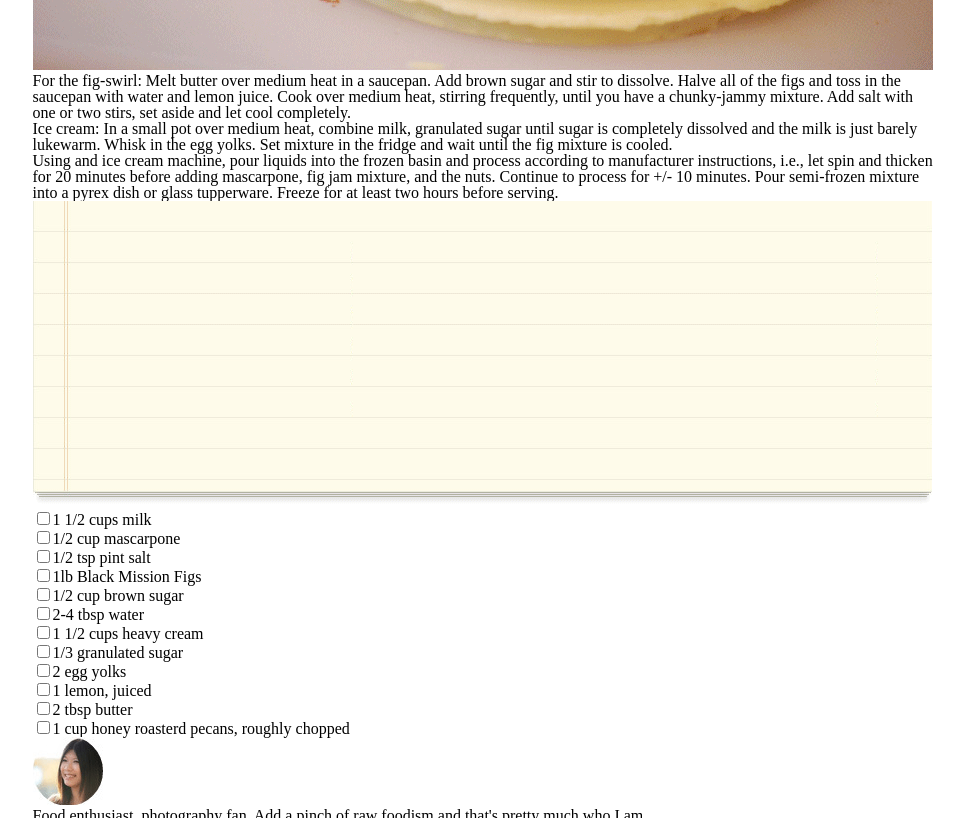
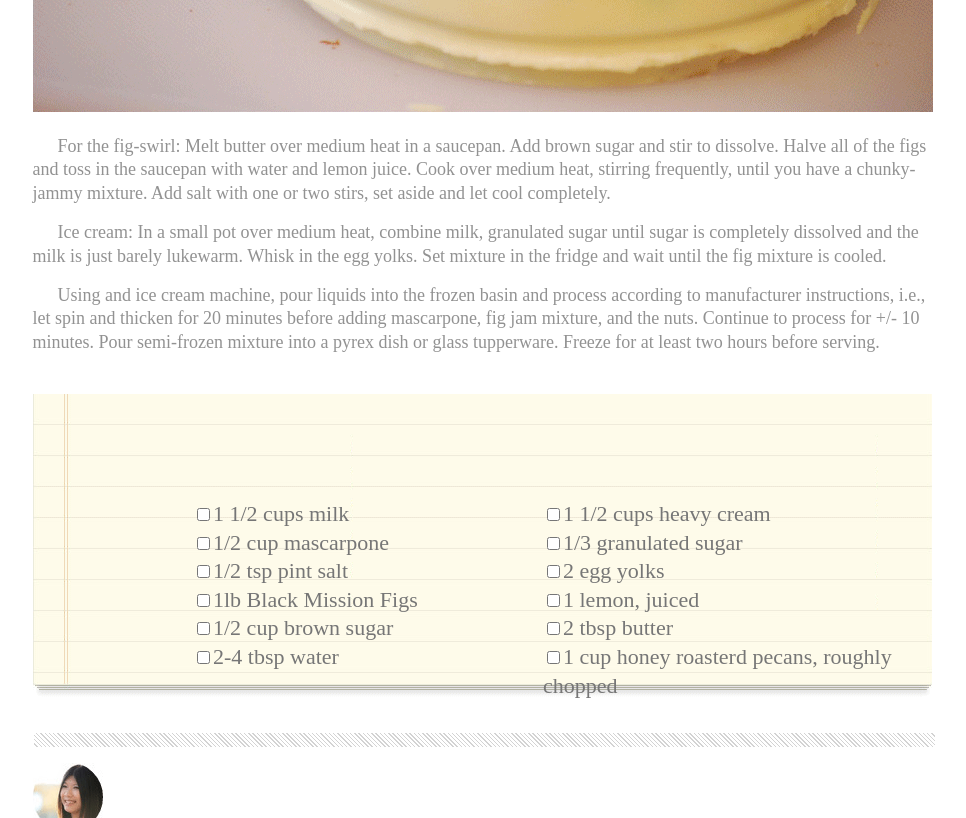
Before and after one commit to vgalenko/chocolate-pizza, a plain HTML site: page index.html in a window 1280 px wide. Shown: the part 770-1588 px from the top of the page, without its empty margins (157-1123 px from the left). Drawn offline with Linux system fonts and the light colour scheme.

Commit message:
aligned all the content and assigned font values

```diff
--- a/index.html
+++ b/index.html
@@ -26,17 +26,16 @@
         <li><img src="img/mail-icon.png"></li>
       </ul>
     </div>
-    <div class="border">
+  </header>
 
-    </div>
-  </header>
+  <div class="top_border"> </div>
 
   <section>
     <div class="title">
       <h2>Chocolate Pizza</h2>
       <p>POSTED ON 15 DEC / DESSERTS</p>
     </div>
-    <span id="printer"><img src="img/print-icon.png" alt></span>
+    <span id="printer"><img src="img/print-icon.png"><span><p id="print">PRINT</p></span></span>
   </section>
 
   <section class="pizza_img">
@@ -44,37 +43,42 @@
   </section>
 
   <section class="paragraph">
-    <p>For the fig-swirl: Melt butter over medium heat in a saucepan. Add brown sugar and stir to dissolve. Halve all of the figs and toss in the saucepan with water and lemon juice. Cook over medium heat, stirring frequently, until you have a chunky-jammy mixture. Add salt with one or two stirs, set aside and let cool completely.</p>
-      <p>Ice cream: In a small pot over medium heat, combine milk, granulated sugar until sugar is completely dissolved and the milk is just barely lukewarm. Whisk in the egg yolks. Set mixture in the fridge and wait until the fig mixture is cooled.</p>
-      <p>Using and ice cream machine, pour liquids into the frozen basin and process according to manufacturer instructions, i.e., let spin and thicken for 20 minutes before adding mascarpone, fig jam mixture, and the nuts. Continue to process for +/- 10 minutes. Pour semi-frozen mixture into a pyrex dish or glass tupperware. Freeze for at least two hours before serving.</p>
+    <p class="paragraph">For the fig-swirl: Melt butter over medium heat in a saucepan. Add brown sugar and stir to dissolve. Halve all of the figs and toss in the saucepan with water and lemon juice. Cook over medium heat, stirring frequently, until you have a chunky-jammy mixture. Add salt with one or two stirs, set aside and let cool completely.</p>
+    <br>
+      <p class="paragraph">Ice cream: In a small pot over medium heat, combine milk, granulated sugar until sugar is completely dissolved and the milk is just barely lukewarm. Whisk in the egg yolks. Set mixture in the fridge and wait until the fig mixture is cooled.</p>
+      <br>
+      <p class="paragraph">Using and ice cream machine, pour liquids into the frozen basin and process according to manufacturer instructions, i.e., let spin and thicken for 20 minutes before adding mascarpone, fig jam mixture, and the nuts. Continue to process for +/- 10 minutes. Pour semi-frozen mixture into a pyrex dish or glass tupperware. Freeze for at least two hours before serving.</p>
   </section>
 
   <section>
     <div class="list">
       <img src="img/list-bg.png">
     </div>
-    <ul>
-      <li class="ingredients"><input type="checkbox">1 1/2 cups milk</input></li>
-      <li class="ingredients"><input type="checkbox">1/2 cup mascarpone</input></li>
-      <li class="ingredients"><input type="checkbox">1/2 tsp pint salt</input></li>
-      <li class="ingredients"><input type="checkbox">1lb Black Mission Figs</input></li>
-      <li class="ingredients"><input type="checkbox">1/2 cup brown sugar</input></li>
-      <li class="ingredients"><input type="checkbox">2-4 tbsp water</input></li>
+    <ul class="ingredients">
+      <li><input type="checkbox">1 1/2 cups milk</input></li>
+      <li><input type="checkbox">1/2 cup mascarpone</input></li>
+      <li><input type="checkbox">1/2 tsp pint salt</input></li>
+      <li><input type="checkbox">1lb Black Mission Figs</input></li>
+      <li><input type="checkbox">1/2 cup brown sugar</input></li>
+      <li><input type="checkbox">2-4 tbsp water</input></li>
     </ul>
 
-    <ul>
-      <li class="ingredients"><input type="checkbox">1 1/2 cups heavy cream</input></li>
-      <li class="ingredients"><input type="checkbox">1/3 granulated sugar</input></li>
-      <li class="ingredients"><input type="checkbox">2 egg yolks</input></li>
-      <li class="ingredients"><input type="checkbox">1 lemon, juiced</input></li>
-      <li class="ingredients"><input type="checkbox">2 tbsp butter</input></li>
-      <li class="ingredients"><input type="checkbox">1 cup honey roasterd pecans, roughly chopped</input></li>
+    <ul class="ingredients2">
+      <li><input type="checkbox">1 1/2 cups heavy cream</input></li>
+      <li><input type="checkbox">1/3 granulated sugar</input></li>
+      <li><input type="checkbox">2 egg yolks</input></li>
+      <li><input type="checkbox">1 lemon, juiced</input></li>
+      <li><input type="checkbox">2 tbsp butter</input></li>
+      <li><input type="checkbox">1 cup honey roasterd pecans, roughly <br> chopped</input></li>
     </ul>
   </section>
+
+  <div class="bottom_border"> </div>
 
   <section>
     <div class="venessa_img">
       <img src="img/van-pic.png">
+      <h6>Vanessa Stevenson</h6>
       <p>Food enthusiast, photography fan. Add a pinch of raw foodism and that's pretty much who I am.</p>
       <div class="share_recipe_button">
       </div>
--- a/style.css
+++ b/style.css
@@ -3,13 +3,12 @@ main {
   width: 901px;
   margin-left: auto;
   margin-right: auto;
-  margin-top: 50px;
+  margin-top: 30px;
 }
 
 header #logo {
   float: left;
   padding-right: 10px;
-
 }
 
 .delicious_heading h1 {
@@ -21,29 +20,38 @@ header #logo {
 
 .delicious_heading p {
   font-size: 16px;
-  color: gray;
+  color: #B1B1B1;
   font-family: Myriad Arabic;
+  padding-bottom: 30px;
 }
 
-.social_logos ul li{
-  position: relative;
-  text-align: right;
-  margin-bottom: 40px;
+.social_logos ul li {
+  margin-bottom: 70px;
   display: inline-block;
-  float: right;
 }
 
-.border {
-    height: 12px;
+.social_logos li:nth-child(7) {
+  margin-left: 7px;
+}
+
+.social_logos {
+  position: absolute;
+  top: 65px;
+  left: 940px;
+}
+
+.top_border {
+    height: 14px;
     width: 901px;
+    margin-bottom: 40px;
     margin: 1px;
     background-image:
      repeating-linear-gradient(
        45deg,
        white,
        white 2px,
-       #CFCFCF 1px,
-       #CFCFCF 3px /* determines size */
+       #D3D3D3 1px,
+       #D3D3D3 3px
      );
   }
 
@@ -54,17 +62,83 @@ header #logo {
 
 h2 {
   font-weight: bold;
-  font-size: 38px;
+  font-size: 42px;
   font-family: Avenir Next Condensed;
   color: #333333;
 }
 
 .title p {
   font-family: Avenir Next;
-  font-size: 12px;
-  color: gray;
+  font-size: 14px;
+  color: #B1B1B1;
 }
 
-#printer {
+#print, #printer {
   float: right;
+  display: inline-block;
+  color: #B1B1B1;
+  font-family: Myriad Arabic;
+  font-size: 18px;
 }
+
+.pizza_img {
+  margin-top: 40px;
+  padding-bottom: 20px;
+}
+
+.paragraph p{
+  font-family: Avenir Next;
+  font-size: 18px;
+  color: #929292;
+  font-weight: 500;
+  text-indent: 25px;
+  line-height: 130%;
+}
+
+.list {
+  margin-top: 40px;
+  padding-bottom: 30px;
+}
+
+.ingredients {
+  position: absolute;
+  top: 1270px;
+  left: 350px;
+  clear: left;
+  font-family: Avenir Next;
+  font-size: 22px;
+  color: #767676;
+  line-height: 130%;
+  font-weight: 500;
+
+}
+
+.ingredients2 {
+  position: absolute;
+  top: 1270px;
+  left: 700px;
+  clear: left;
+  font-family: Avenir Next;
+  font-size: 22px;
+  color: #767676;
+  line-height: 130%;
+  font-weight: 500;
+}
+
+.bottom_border {
+  height: 14px;
+  width: 901px;
+  margin: 1px;
+  background-image:
+   repeating-linear-gradient(
+     45deg,
+     white,
+     white 2px,
+     #D3D3D3 1px,
+     #D3D3D3 3px
+   );
+}
+
+.venessa_img {
+  padding-top: 15px;
+}
```
